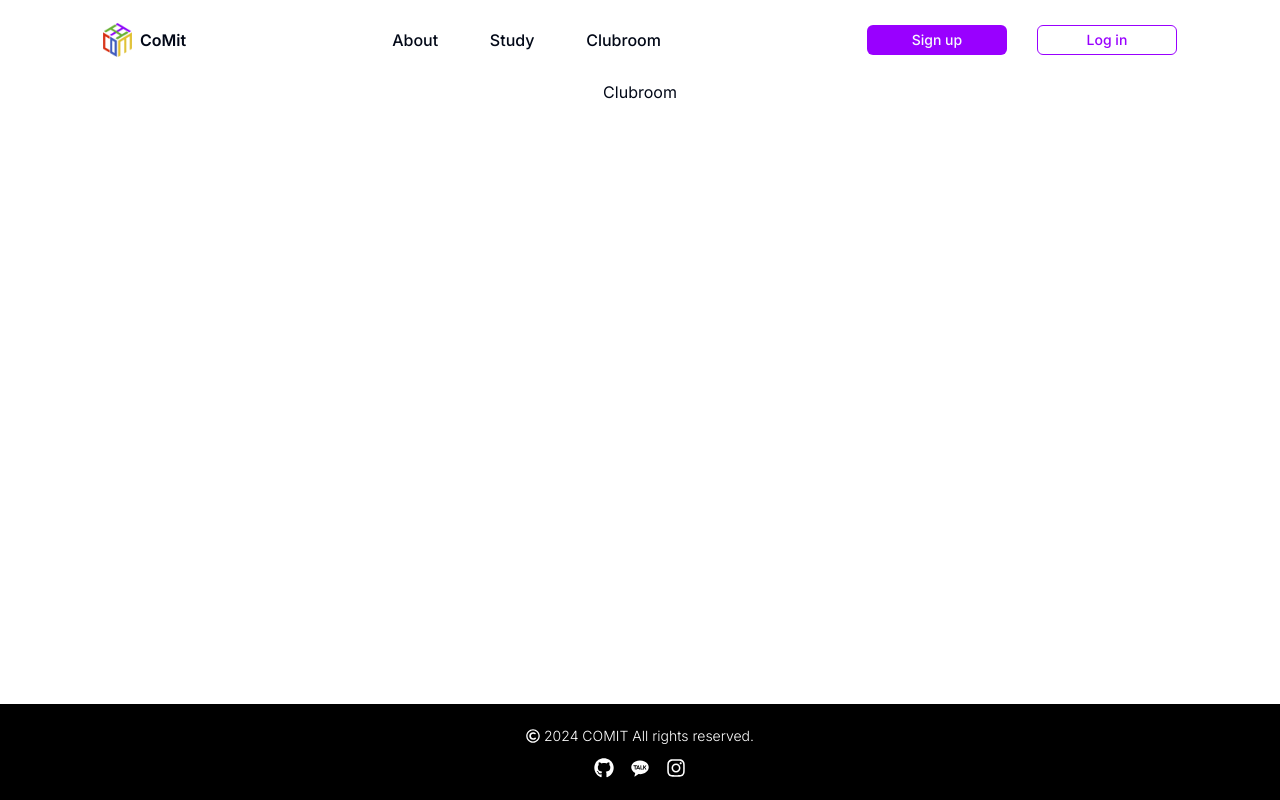
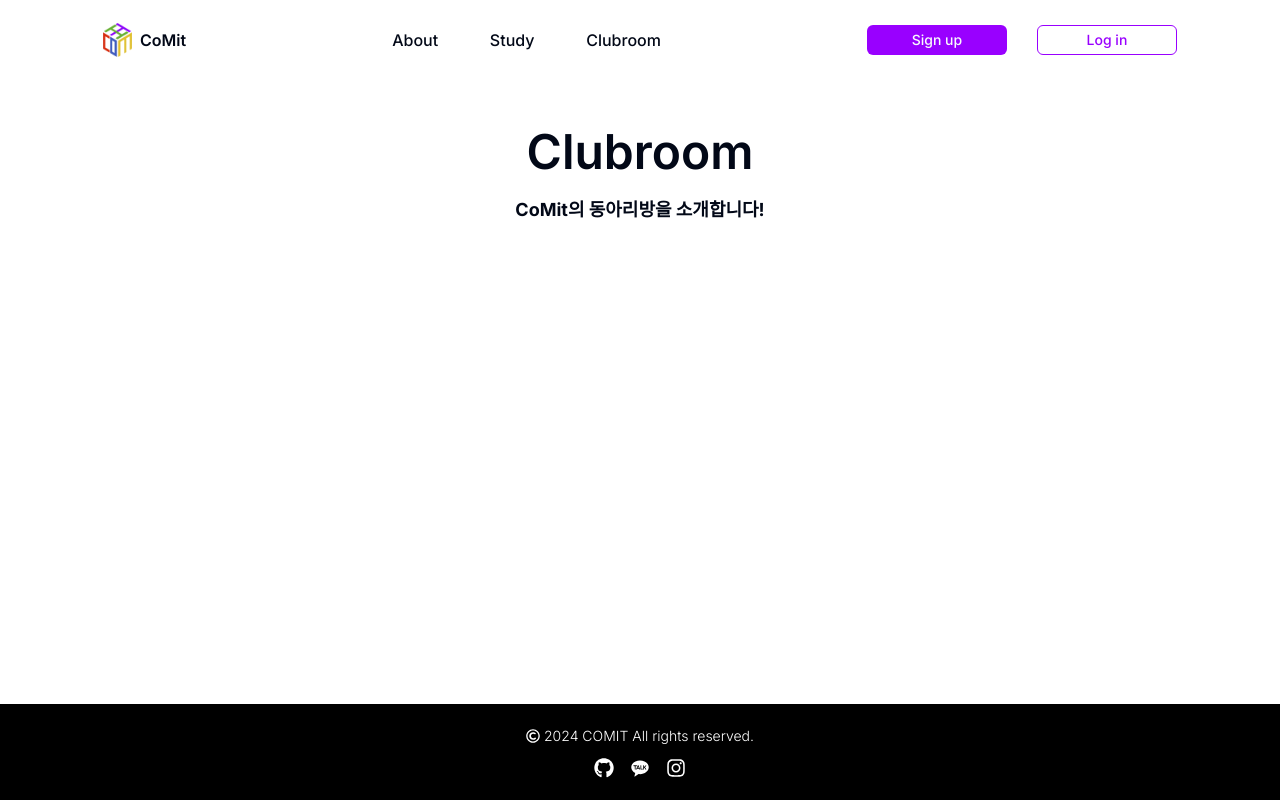
Before and after one commit to skku-comit/comit-website, a Next.js app: page /clubroom in a window 1280 px wide. Built offline with nearby package versions, Linux system fonts and the light colour scheme.

Commit message:
feat(fe): add section banner to each pages

```diff
--- a/app/(main)/about/page.tsx
+++ b/app/(main)/about/page.tsx
@@ -1,10 +1,12 @@
-import SectionBanner from '../_components/SectionBanner'
+import SectionBanner from '@/components/SectionBanner'
 
 export default function About() {
   return (
-    <SectionBanner
-      title="About"
-      description="중앙 코딩 동아리 CoMit을 소개합니다!"
-    />
+    <>
+      <SectionBanner
+        title="About"
+        description="중앙 코딩 동아리 CoMit을 소개합니다!"
+      />
+    </>
   )
 }
--- a/app/(main)/clubroom/page.tsx
+++ b/app/(main)/clubroom/page.tsx
@@ -1,3 +1,12 @@
-export default function Room() {
-  return <h1>Clubroom</h1>
+import SectionBanner from '@/components/SectionBanner'
+
+export default function Clubroom() {
+  return (
+    <>
+      <SectionBanner
+        title="Clubroom"
+        description="CoMit의 동아리방을 소개합니다!"
+      />
+    </>
+  )
 }
--- /dev/null
+++ b/app/(main)/study/open/page.tsx
@@ -0,0 +1,12 @@
+import SectionBanner from '@/components/SectionBanner'
+
+export default function OpenStudy() {
+  return (
+    <>
+      <SectionBanner
+        title="Open Study"
+        description="새로운 스터디 분반을 개설합니다!"
+      />
+    </>
+  )
+}
--- a/app/(main)/study/page.tsx
+++ b/app/(main)/study/page.tsx
@@ -1,3 +1,12 @@
+import SectionBanner from '@/components/SectionBanner'
+
 export default function Study() {
-  return <h1>Study</h1>
+  return (
+    <>
+      <SectionBanner
+        title="Study"
+        description="CoMit의 다양한 스터디 분반을 확인해보세요!"
+      />
+    </>
+  )
 }
```
Also changed, not shown: components/SectionBanner.tsx (renamed from app/(main)/_components/SectionBanner.tsx).
